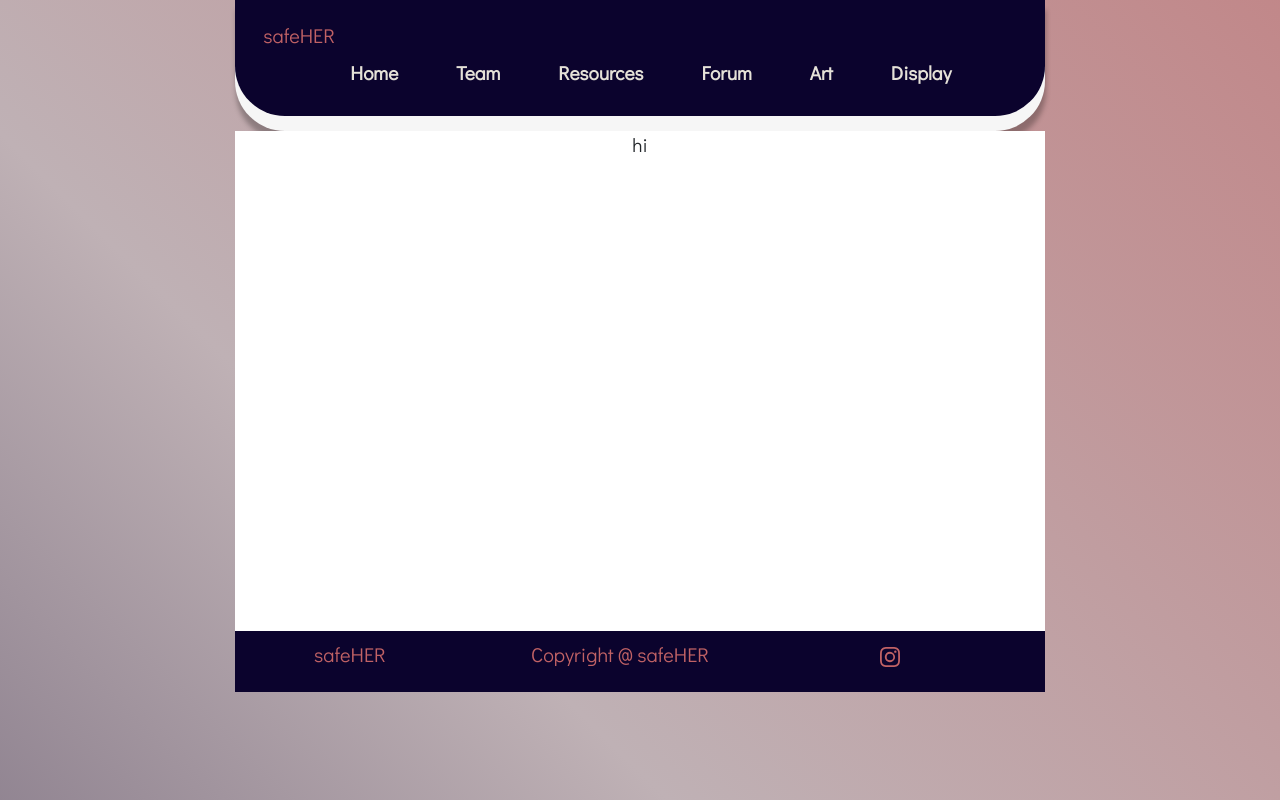
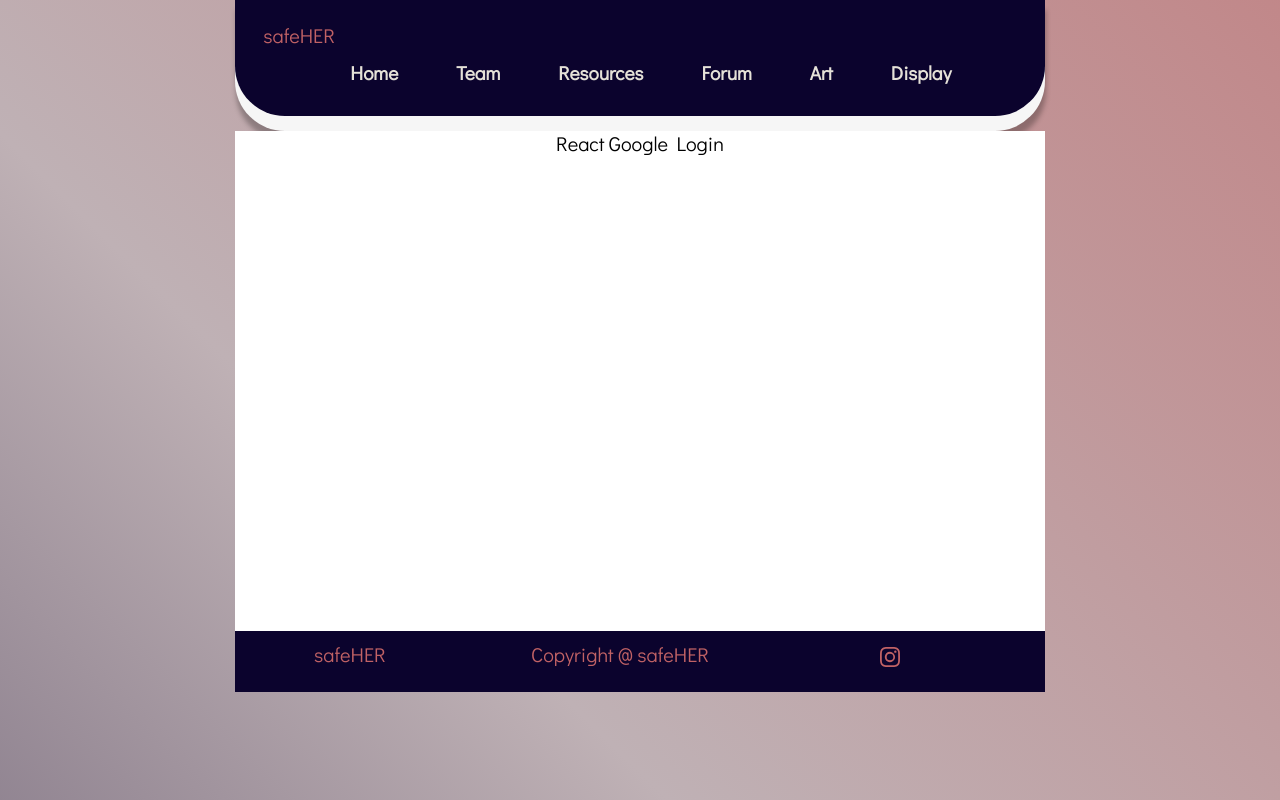
Before and after one commit to ArchitaSarin/safe-her1, a React (Create React App) app in the folder my-app/: page /test-login in a window 1280 px wide. Built offline with nearby package versions, Linux system fonts and the light colour scheme; no server answers.

Commit message:
Implemented Google Login for frontend React

```diff
--- a/my-app/package.json
+++ b/my-app/package.json
@@ -3,10 +3,12 @@
   "version": "0.1.0",
   "private": true,
   "dependencies": {
+    "@react-oauth/google": "^0.12.1",
     "@testing-library/jest-dom": "^5.17.0",
     "@testing-library/react": "^13.4.0",
     "@testing-library/user-event": "^13.5.0",
     "bootstrap": "^5.3.3",
+    "env": "^0.0.2",
     "react": "^18.2.0",
     "react-bootstrap": "^2.10.1",
     "react-bootstrap-icons": "^1.11.3",
--- a/my-app/src/Components/testlogin.js
+++ b/my-app/src/Components/testlogin.js
@@ -1,10 +1,38 @@
 import React from 'react';
 import '../Styles/login.css';
+import { GoogleLogin } from '@react-oauth/google';
 
 export const TestLogin = () => {
+    const responseMessage = (response) => {
+        console.log(response);
+    };
+    const errorMessage = (error) => {
+        console.log(error);
+    };
     return (
         <div className='height'>
-            <p>hi</p>
+            <h2>React Google Login</h2>
+            <br />
+            <br />
+            <GoogleLogin onSuccess={responseMessage} onError={errorMessage} />
         </div>
     )
 }
+
+// function TestLogin() {
+//     const responseMessage = (response) => {
+//         console.log(response);
+//     };
+//     const errorMessage = (error) => {
+//         console.log(error);
+//     };
+//     return (
+//         <div>
+//             <h2>React Google Login</h2>
+//             <br />
+//             <br />
+//             <GoogleLogin onSuccess={responseMessage} onError={errorMessage} />
+//         </div>
+//     )
+// }
+// export default TestLogin;
--- a/my-app/src/index.js
+++ b/my-app/src/index.js
@@ -1,15 +1,21 @@
 import React from 'react';
 import ReactDOM from 'react-dom/client';
+import { GoogleOAuthProvider } from '@react-oauth/google';
 import './index.css';
 import App from './App';
 import reportWebVitals from './reportWebVitals';
 
+
+const {REACT_APP_GOOGLE_CLIENT_ID} = process.env;
 const root = ReactDOM.createRoot(document.getElementById('root'));
 root.render(
+  <GoogleOAuthProvider clientId={REACT_APP_GOOGLE_CLIENT_ID}>
   <React.StrictMode>
     <App />
   </React.StrictMode>
+  </GoogleOAuthProvider>
 );
+
 
 // If you want to start measuring performance in your app, pass a function
 // to log results (for example: reportWebVitals(console.log))
```
Also changed, not shown: 2 other files (tests, documents, lock files or other folders).
